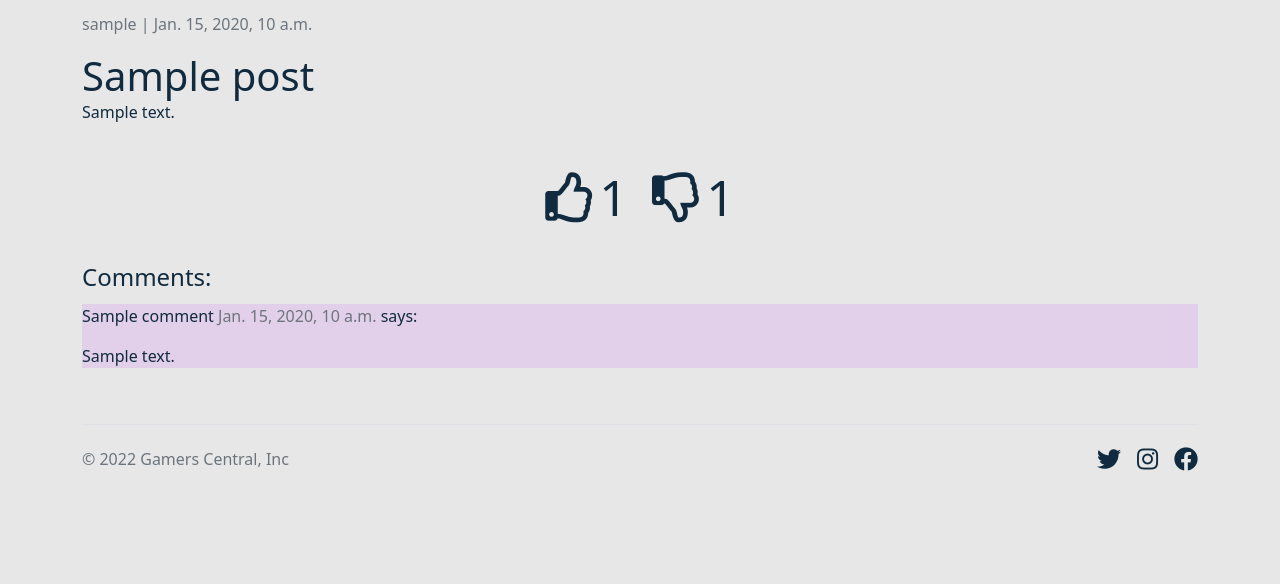
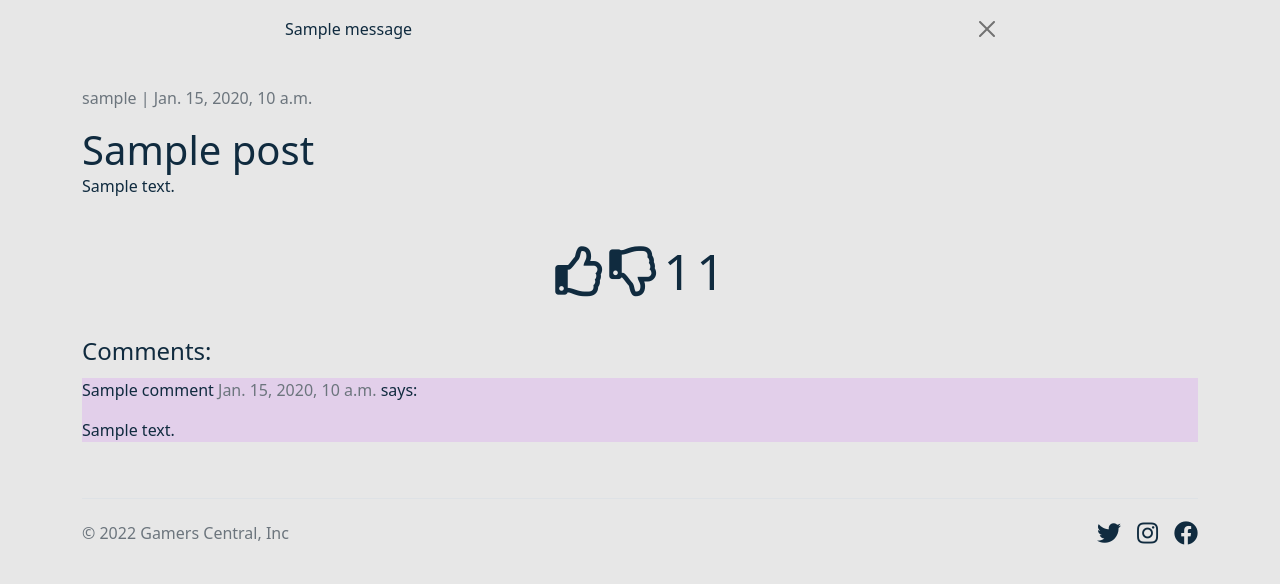
Before and after one commit to cjfinan/Gamers-Central-Reddit, a Django app: a page that uses templates/base.html in a window 1280 px wide. Shown: the part 71-655 px from the top of the page. Run offline with Django 3.2, Linux system fonts and the light colour scheme; tables that the repository leaves empty hold one stand-in row (values such as "Sample post"); one stand-in notice (Sample message) is shown; some libraries are stand-ins or nearby versions.

Commit message:
[ADD] vote functionality and messages

```diff
--- a/reddit/urls.py
+++ b/reddit/urls.py
@@ -4,4 +4,6 @@ from django.urls import path
 urlpatterns = [
     path('', views.PostList.as_view(), name='home'),
     path('<slug:slug>/', views.PostDetail.as_view(), name='post_detail'),
+    path('upvote/<slug:slug>', views.PostUpVotes.as_view(), name="post_up_vote"),
+    path('downvote/<slug:slug>', views.PostDownVotes.as_view(), name="post_down_vote"),
 ]
--- a/reddit/views.py
+++ b/reddit/views.py
@@ -71,7 +71,7 @@ class PostDetail(View):
             },)
 
 
-class PostVotes(View):
+class PostUpVotes(View):
 
     def post(self, request, slug):
         post = get_object_or_404(Post, slug=slug)
@@ -82,3 +82,16 @@ class PostVotes(View):
             post.upvotes.add(request.user)
 
         return HttpResponseRedirect(reverse('post_detail', args=[slug]))
+
+
+class PostDownVotes(View):
+
+    def post(self, request, slug):
+        post = get_object_or_404(Post, slug=slug)
+
+        if post.downvotes.filter(id=request.user.id).exists():
+            post.downvotes.remove(request.user)
+        else:
+            post.downvotes.add(request.user)
+
+        return HttpResponseRedirect(reverse('post_detail', args=[slug]))
--- a/templates/base.html
+++ b/templates/base.html
@@ -42,6 +42,18 @@
         </div>
     </nav>
 
+    <div class="container">
+        <row>
+            <div class="col-md-8 offset-2">
+                {% for message in messages %}
+                <div class="alert {{message.tags}} alert-dismissible fade show" id="msg" role="alert">
+                    {{message | safe }}
+                    <button type="button" class="btn-close" data-bs-dismiss="alert" aria-label="Close"></button>
+                </div>
+                {% endfor %}
+            </div>
+        </row>
+    </div>
     <main>
         {% block content %}
 
--- a/templates/post_detail.html
+++ b/templates/post_detail.html
@@ -26,9 +26,34 @@
     </div>
     <div class="row">
         <div class="col-12 text-center mt-2 mb-2">
+            {% if user.is_authenticated %}
+            <form action="{% url 'post_up_vote' post.slug %}" class="d-inline" method="POST">
+                {% csrf_token %}
+                {% if upvoted %}
+                <button type="submit" name="post_id" value="{{post.slug}}" class="thumbs-up"><span class="thumbs-up">
+                        <i class="fas fa-thumbs-up"></i></span></button>
+                {% else %}
+                <button type="submit" name="post_id" value="{{post.slug}}" class="thumbs-up"><span class="thumbs-up">
+                        <i class="far fa-thumbs-up"></i></span></button>
+                {% endif %}
+            </form>
+
+            <form action="{% url 'post_down_vote' post.slug %}" class="d-inline" method="POST">
+                {% csrf_token %}
+                {% if downvoted %}
+                <button type="submit" name="post_id" value="{{post.slug}}" class="thumbs-up"><span class="thumbs-up">
+                        <i class="fas fa-thumbs-down"></i></span></button>
+                {% else %}
+                <button type="submit" name="post_id" value="{{post.slug}}" class="thumbs-up"><span class="thumbs-up">
+                        <i class="far fa-thumbs-down"></i></span></button>
+                {% endif %}
+            </form>
+            {% else %}
             <span class="thumbs-up"><i class="far fa-thumbs-up"></i></span>
+            <span class="thumbs-up"><i class="far fa-thumbs-down"></i></span>
+
+            {% endif %}
             <span class="thumbs-up">{{ post.number_of_upvotes }}</span>
-            <span class="thumbs-down"><i class="far fa-thumbs-down"></i></span>
             <span class="thumbs-up">{{ post.number_of_downvotes }}</span>
         </div>
     </div>
```
Also changed, not shown: gamerscentral/settings.py (+9 -0 lines).
